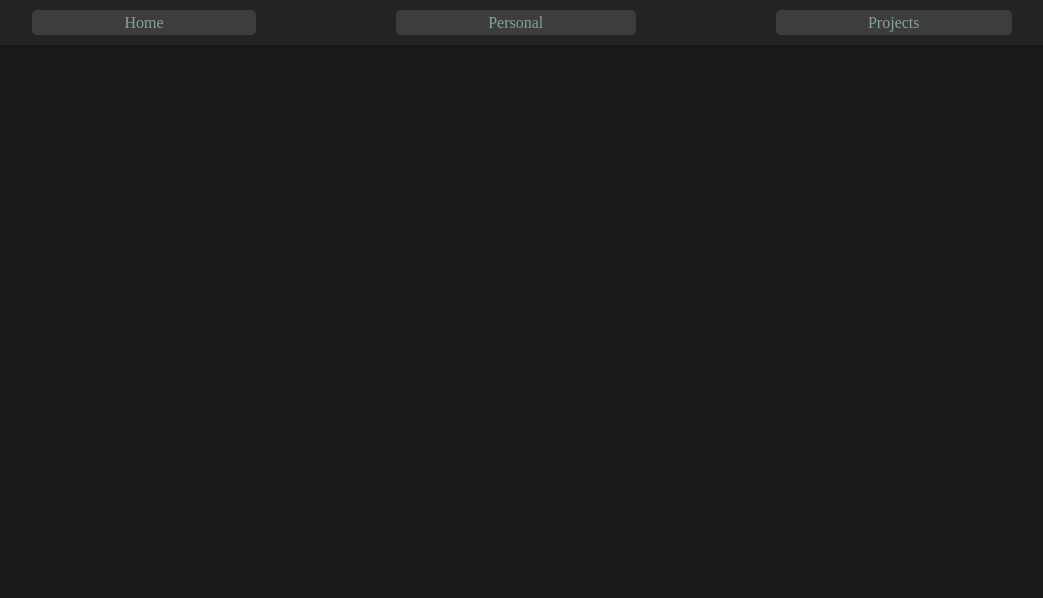
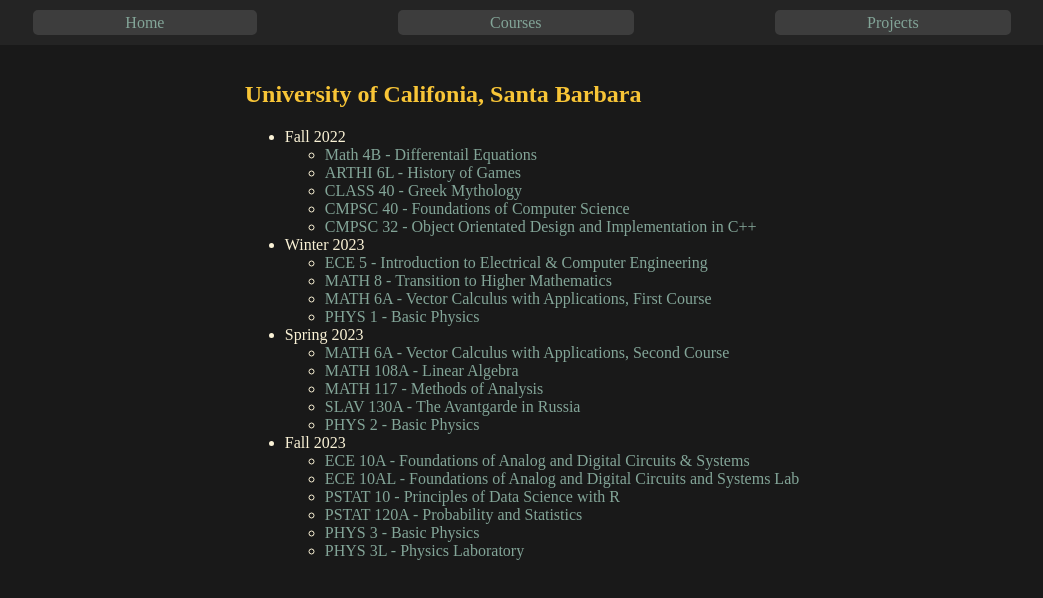
Before and after one commit to an0tv/an0tv.github.io, a Vue app: page /#/courses in a window 1280 px wide. Shown: the top 598 px of the page, without its empty margins (118-1161 px from the left). Built offline with nearby package versions, Linux system fonts and the light colour scheme.

Commit message:
added courses and updated the style a wee bit

```diff
--- a/src/App.vue
+++ b/src/App.vue
@@ -8,7 +8,7 @@
 <template>
   <div  class="sidebar">
     <RouterLink class="top" to="/"> Home </RouterLink>
-    <RouterLink class="top" to="/personal" > Personal </RouterLink>
+    <RouterLink class="top" to="/courses" > Courses </RouterLink>
     <RouterLink class="top" to="/projects"> Projects </RouterLink>
   </div>
   <RouterView/>
--- /dev/null
+++ b/src/components/courses.vue
@@ -0,0 +1,43 @@
+<template>
+    <div class="row">
+        <div class = "col">
+            <p>
+                <h2>University of Califonia, Santa Barbara</h2>
+                <ul>
+                    <li>Fall 2022</li>
+                    <ul>
+                        <li><a href="https://catalog.ucsb.edu/courses/MATH%204B">Math 4B - Differentail Equations</a></li>
+                        <li><a href="https://catalog.ucsb.edu/courses/ARTHI%206L">ARTHI 6L - History of Games</a></li>
+                        <li><a href="https://catalog.ucsb.edu/courses/CLASS%2040">CLASS 40 - Greek Mythology</a></li>
+                        <li><a href="https://catalog.ucsb.edu/courses/CMPSC%2040">CMPSC 40 - Foundations of Computer Science</a></li>
+                        <li><a href="https://catalog.ucsb.edu/courses/CMPSC%2032">CMPSC 32 - Object Orientated Design and Implementation in C++</a></li>
+                    </ul>
+                    <li>Winter 2023</li>
+                    <ul>
+                        <li><a href="https://catalog.ucsb.edu/courses/ECE%205">ECE 5 - Introduction to Electrical & Computer Engineering</a></li>
+                        <li><a href="https://catalog.ucsb.edu/courses/MATH%208">MATH 8 - Transition to Higher Mathematics</a></li>
+                        <li><a href="https://catalog.ucsb.edu/courses/MATH%206A">MATH 6A - Vector Calculus with Applications, First Course</a></li>
+                        <li><a href="https://catalog.ucsb.edu/courses/PHYS%201">PHYS 1 - Basic Physics</a></li>
+                    </ul>
+                    <li>Spring 2023</li>
+                    <ul>
+                        <li><a href="https://catalog.ucsb.edu/courses/MATH%206B">MATH 6A - Vector Calculus with Applications, Second Course</a></li>
+                        <li><a href="https://catalog.ucsb.edu/courses/MATH%20117">MATH 108A - Linear Algebra</a></li>
+                        <li><a href="https://catalog.ucsb.edu/courses/MATH%20108A">MATH 117 - Methods of Analysis</a></li>
+                        <li><a href="https://catalog.ucsb.edu/courses/SLAV%20130A">SLAV 130A - The Avantgarde in Russia</a></li>
+                        <li><a href="https://catalog.ucsb.edu/courses/PHYS%202">PHYS 2 - Basic Physics</a></li>
+                    </ul>
+                    <li>Fall 2023</li>
+                    <ul>
+                        <li><a href="https://catalog.ucsb.edu/courses/ECE%2010A">ECE 10A - Foundations of Analog and Digital Circuits & Systems</a></li>
+                        <li><a href="https://catalog.ucsb.edu/courses/ECE%2010AL">ECE 10AL - Foundations of Analog and Digital Circuits and Systems Lab</a></li>
+                        <li><a href="https://catalog.ucsb.edu/courses/PSTAT%2010">PSTAT 10 - Principles of Data Science with R</a></li>
+                        <li><a href="https://catalog.ucsb.edu/courses/PSTAT%20120A">PSTAT 120A - Probability and Statistics</a></li>
+                        <li><a href="https://catalog.ucsb.edu/courses/PHYS%203">PHYS 3 - Basic Physics</a></li>
+                        <li><a href="https://catalog.ucsb.edu/courses/PHYS%203L">PHYS 3L - Physics Laboratory</a></li>
+                    </ul>
+                </ul>
+            </p>
+        </div>
+    </div>
+</template>
--- a/src/components/personal.vue
+++ /dev/null
@@ -1,3 +0,0 @@
-<template>
-    <h1>Personal</h1>
-</template>
--- a/src/router/index.js
+++ b/src/router/index.js
@@ -1,11 +1,11 @@
 //import cube from '../components/main_page.vue'
 import projects from '../components/projects2.vue'
 import home from '../components/home.vue'
-import personal from '../components/personal.vue'
+import courses from '../components/courses.vue'
 import { createRouter, createWebHashHistory } from "vue-router"
 const routes = [
   { path: '/', component: home },
-  { path: '/personal', component: personal },
+  { path: '/courses', component: courses },
   //{ path: '/cube', component: cube },
   { path: '/projects', component: projects },
 ]
```
